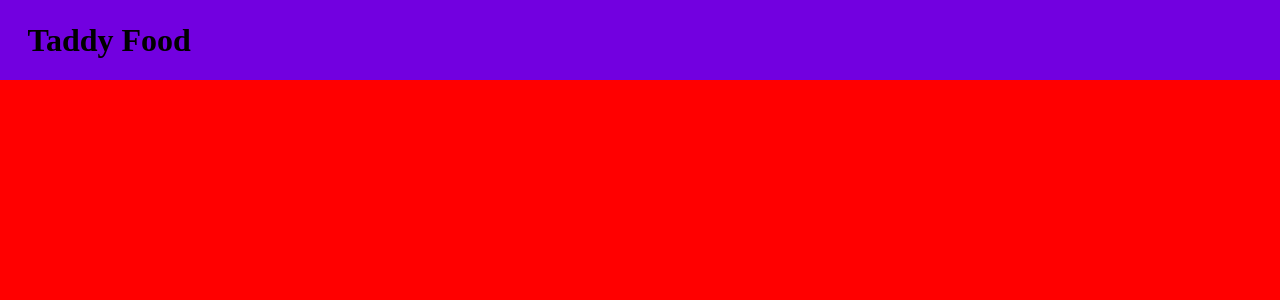
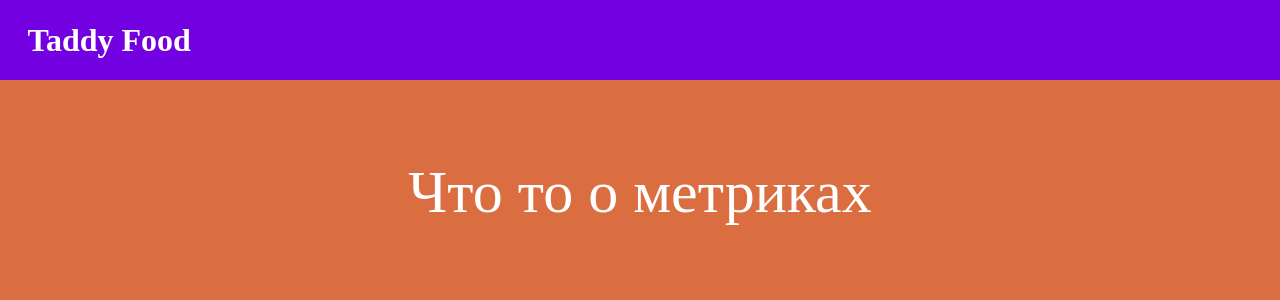
Before and after one commit to fromRussiaImportLove/kotopes, a React (Create React App) app in the folder forntend/taddyfood/: page / in a window 1280 px wide. Shown: the top 300 px of the page. Built offline with nearby package versions, Linux system fonts and the light colour scheme.

Commit message:
add Main component

```diff
--- a/forntend/taddyfood/src/components/App/App.css
+++ b/forntend/taddyfood/src/components/App/App.css
@@ -1,5 +1,5 @@
 .app {
-    background-color: red;
+    background-color: #da6e41;
     min-height: 100vh;
 }
 
--- a/forntend/taddyfood/src/components/App/App.js
+++ b/forntend/taddyfood/src/components/App/App.js
@@ -1,11 +1,13 @@
 import React from 'react';
 import './App.css';
 import Header from '../Header/Header';
+import Main from '../Main/Main';
 
 function App() {
   return (
     <div className="app">
         <Header />
+        <Main />
     </div>
   );
 }
--- a/forntend/taddyfood/src/components/Header/Header.css
+++ b/forntend/taddyfood/src/components/Header/Header.css
@@ -1,5 +1,6 @@
 .header {
     background-color: #7200e0;
+    margin-bottom: 80px;
 }
 
 .header__container {
@@ -9,3 +10,7 @@
     display: flex;
     align-items: center;
 }
+
+.header__logo {
+    color: #ffffff;
+}
--- /dev/null
+++ b/forntend/taddyfood/src/components/Main/Main.css
@@ -0,0 +1,12 @@
+.main__container {
+    width: 1225px;
+    margin: 0 auto;
+}
+
+.main__description {
+    text-align: center;
+    color: #ffffff;
+    font-size: 60px;
+    line-height: 64px;
+    font-weight: 400;
+}
--- /dev/null
+++ b/forntend/taddyfood/src/components/Main/Main.js
@@ -0,0 +1,15 @@
+import React from 'react';
+import './Main.css';
+
+function Main() {
+    return (
+        <section className="main">
+            <div className="main__container">
+                <p className="main__description">Что то о метриках</p>
+                <div className="main__cards"></div>
+            </div>
+        </section>
+    )
+}
+
+export default Main;
```
